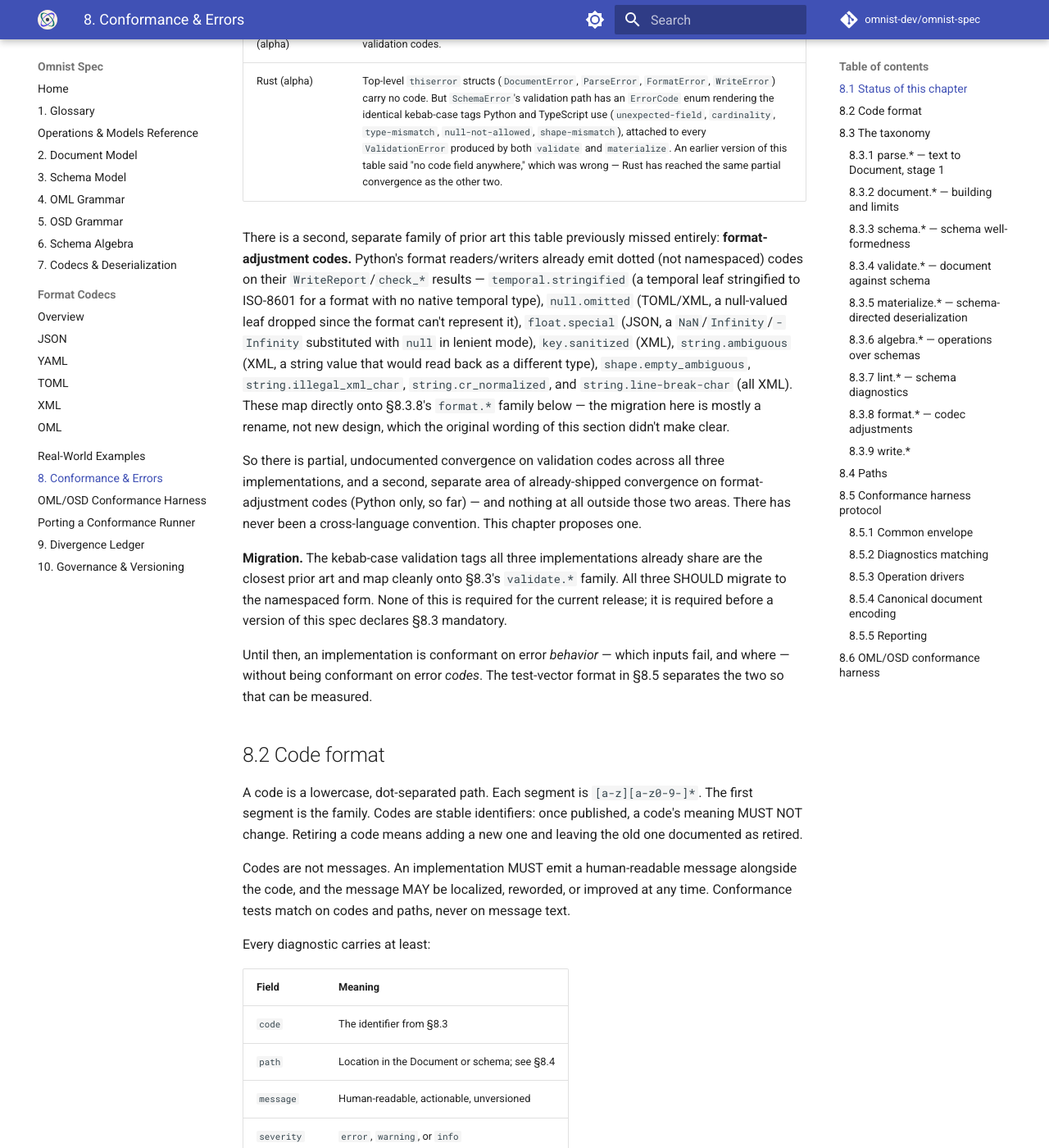
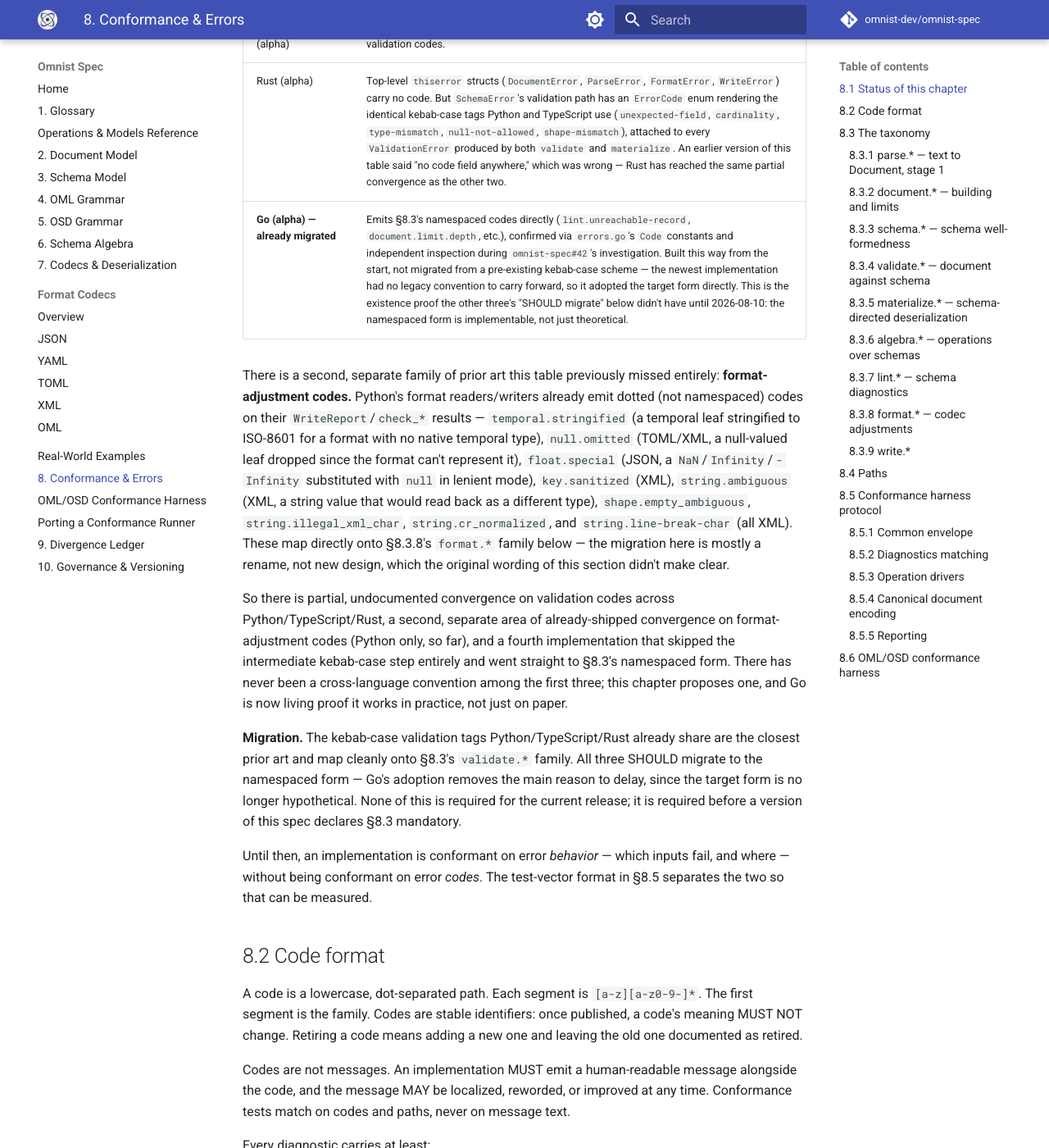
Before and after one commit to omnist-dev/omnist-spec, an MkDocs documentation site: the page built from docs/08-conformance-and-errors.md, in a window 1280 px wide and 1400 px high, scrolled down 553 px. Shown: the whole window at 82% size. Built offline with MkDocs 1.6.1 and Material for MkDocs 9.7.7, drawn with Linux system fonts in a browser that asks for light colours; comment, search, counter and statistics services are not loaded; some of the changed text lies outside the part shown.

Commit message:
Source-audit Go's remaining self-reported cells; fix stale Sec8.1 error-code table
Independently verified every "complete" cell in Sec9.3's Go column against
actual source (not the repo's own docs): all algebra operations, all four
codecs, OSD/OML, and any-type all have real implementations with unit and
fuzz tests, not stubs. Removed the "provisional, self-reported" caveat.

Separately, Sec8.1's error-code status table was stale -- it still claimed
"No implementation emits [Sec8.3] today," which stopped being true once Go
shipped with namespaced codes from day one. Added Go's row, and reframed
the migration paragraph: Go's adoption is now existence proof the
namespaced form works in practice, which removes the main reason for
Python/TypeScript/Rust to keep deferring their own migration.

```diff
--- a/docs/08-conformance-and-errors.md
+++ b/docs/08-conformance-and-errors.md
@@ -2,10 +2,11 @@
 
 ## 8.1 Status of this chapter
 
-**The error-code taxonomy in §8.3 is new normative content. No implementation
-emits it today.** It is written here because conformance testing needs stable,
-language-independent identifiers, and comparing human-readable message strings
-across three languages is not a test, it is a coincidence.
+**The error-code taxonomy in §8.3 is new normative content. Three of the four
+implementations don't emit it yet; the fourth already does.** It is written
+here because conformance testing needs stable, language-independent
+identifiers, and comparing human-readable message strings across four
+languages is not a test, it is a coincidence.
 
 The prior art, stated accurately so the migration cost is visible:
 
@@ -14,6 +15,7 @@ The prior art, stated accurately so the migration cost is visible:
 | Python (reference, beta) | Validation and materialization results carry kebab-case codes: `shape-mismatch`, `unexpected-field`, `cardinality`, `null-not-allowed`, `type-mismatch`. `lint` carries its own: `unsatisfiable-record`, `unreachable-record`, `duplicate-record`, `any-field`. Everything else is a bare exception class (`DocumentError`, `SchemaError`, `ParseError`) with a human message and no code. |
 | TypeScript (alpha) | Diagnostic records carry a `code: string` field using the same kebab-case tags as Python's validation codes. |
 | Rust (alpha) | Top-level `thiserror` structs (`DocumentError`, `ParseError`, `FormatError`, `WriteError`) carry no code. But `SchemaError`'s validation path has an `ErrorCode` enum rendering the identical kebab-case tags Python and TypeScript use (`unexpected-field`, `cardinality`, `type-mismatch`, `null-not-allowed`, `shape-mismatch`), attached to every `ValidationError` produced by both `validate` and `materialize`. An earlier version of this table said "no code field anywhere," which was wrong — Rust has reached the same partial convergence as the other two. |
+| **Go (alpha) — already migrated** | Emits §8.3's namespaced codes directly (`lint.unreachable-record`, `document.limit.depth`, etc.), confirmed via `errors.go`'s `Code` constants and independent inspection during `omnist-spec#42`'s investigation. Built this way from the start, not migrated from a pre-existing kebab-case scheme — the newest implementation had no legacy convention to carry forward, so it adopted the target form directly. This is the existence proof the other three's "SHOULD migrate" below didn't have until 2026-08-10: the namespaced form is implementable, not just theoretical. |
 
 There is a second, separate family of prior art this table previously missed
 entirely: **format-adjustment codes.** Python's format readers/writers already
@@ -29,17 +31,20 @@ directly onto §8.3.8's `format.*` family below — the migration here is
 mostly a rename, not new design, which the original wording of this section
 didn't make clear.
 
-So there is partial, undocumented convergence on validation codes across all
-three implementations, and a second, separate area of already-shipped
-convergence on format-adjustment codes (Python only, so far) — and nothing at
-all outside those two areas. There has never been a cross-language
-convention. This chapter proposes one.
+So there is partial, undocumented convergence on validation codes across
+Python/TypeScript/Rust, a second, separate area of already-shipped
+convergence on format-adjustment codes (Python only, so far), and a fourth
+implementation that skipped the intermediate kebab-case step entirely and
+went straight to §8.3's namespaced form. There has never been a
+cross-language convention among the first three; this chapter proposes one,
+and Go is now living proof it works in practice, not just on paper.
 
-**Migration.** The kebab-case validation tags all three implementations already
-share are the closest prior art and map cleanly onto §8.3's `validate.*` family.
-All three SHOULD migrate to the namespaced form. None of this is required for
-the current release; it is required before a version of this spec declares
-§8.3 mandatory.
+**Migration.** The kebab-case validation tags Python/TypeScript/Rust already
+share are the closest prior art and map cleanly onto §8.3's `validate.*`
+family. All three SHOULD migrate to the namespaced form — Go's adoption
+removes the main reason to delay, since the target form is no longer
+hypothetical. None of this is required for the current release; it is
+required before a version of this spec declares §8.3 mandatory.
 
 Until then, an implementation is conformant on error *behavior* — which inputs
 fail, and where — without being conformant on error *codes*. The test-vector
```
Also changed, not shown: docs/09-divergence-ledger.md (+12 -6 lines).
